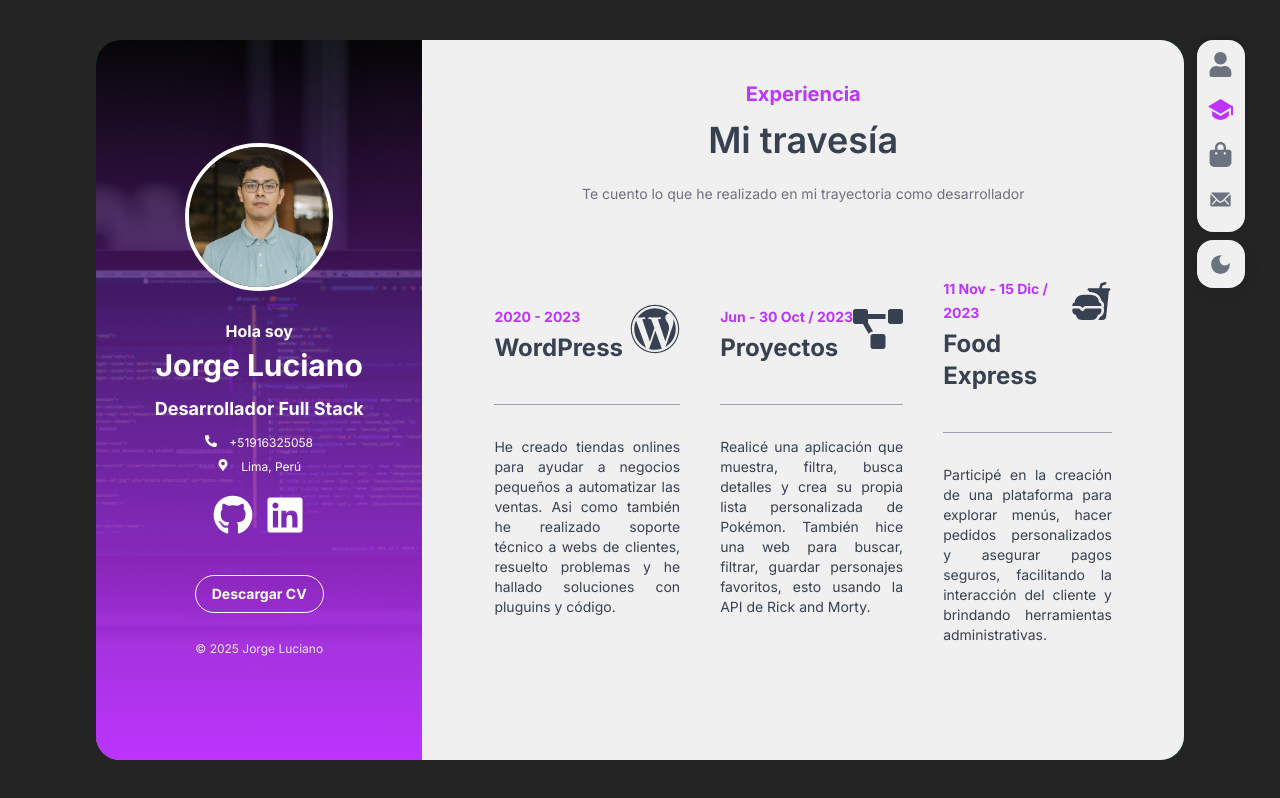
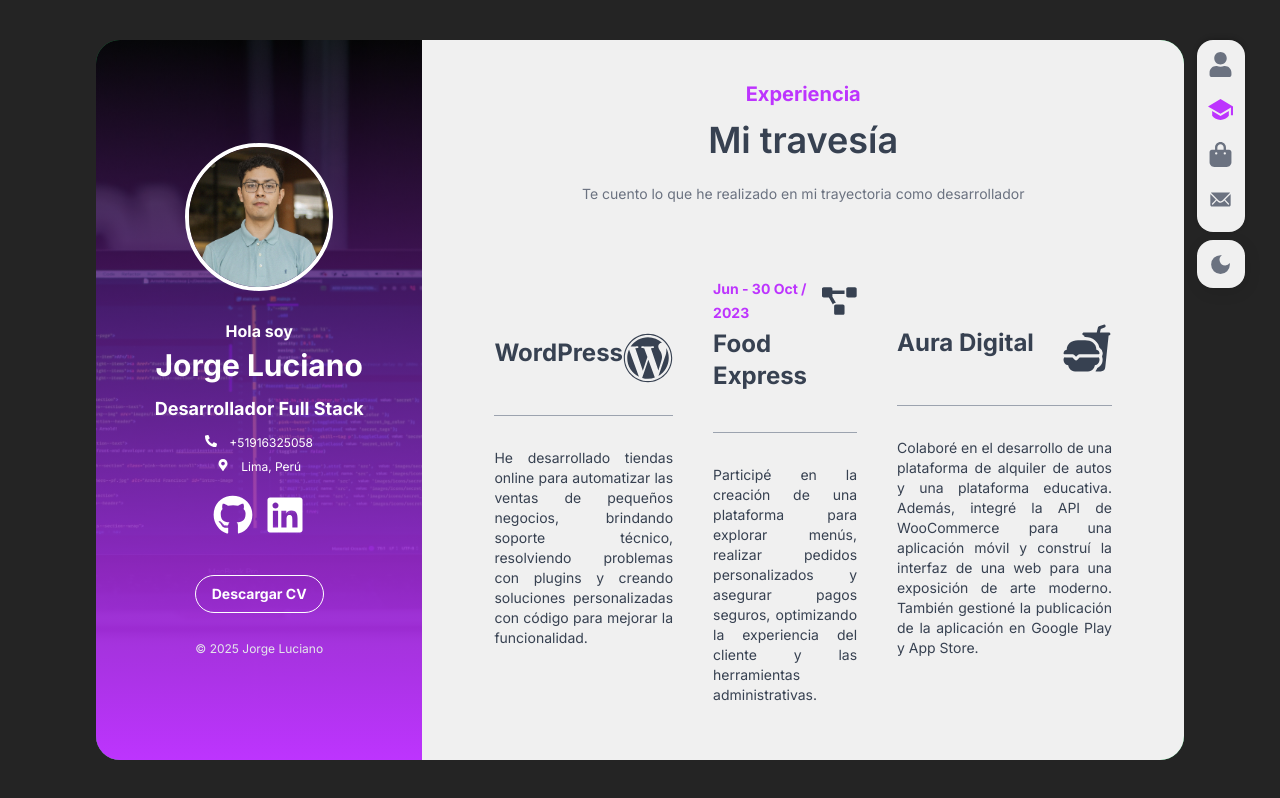
Before and after one commit to JLucianoSS/portfolio-jorge_, a Next.js app: page /experience in a window 1280 px wide. Built offline with nearby package versions, Linux system fonts and the light colour scheme.

Commit message:
Actualizaciones

```diff
--- a/src/app/(views)/experience/page.tsx
+++ b/src/app/(views)/experience/page.tsx
@@ -43,17 +43,14 @@ const ExperiencePage = () => {
           <div className="">
             <div className="flex justify-between">
               <div className="">
-                <span className="text-[#BD34FE] text-sm font-bold">2020 - 2023</span>
+                {/* <span className="text-[#BD34FE] text-sm font-bold">2020 - 2023</span> */}
                 <h1 className={`${ isDarkMode ? 'text-white' : 'text-gray-700' } text-2xl font-bold mt-1 mb-2`}>WordPress</h1>
               </div>
               <FaWordpress className={`${ isDarkMode ? 'text-white' : 'text-gray-700' }`} size={50} />
             </div>
             <hr className="border-t-1 border-gray-400 mb-8 mt-8" />
             <p className={`${ isDarkMode ? 'text-white' : 'text-gray-700' } text-gray-600 text-sm text-justify`}>
-              He creado tiendas onlines para ayudar a negocios pequeños a
-              automatizar las ventas. Asi como también he realizado soporte
-              técnico a webs de clientes, resuelto problemas
-              y he hallado soluciones con pluguins y código.
+              He desarrollado tiendas online para automatizar las ventas de pequeños negocios, brindando soporte técnico, resolviendo problemas con plugins y creando soluciones personalizadas con código para mejorar la funcionalidad.
             </p>
 
           </div>
@@ -62,16 +59,13 @@ const ExperiencePage = () => {
             <div className="flex justify-between">
               <div className="">
                 <span className="text-[#BD34FE] text-sm font-bold">Jun - 30 Oct / 2023</span>
-                <h1 className={` ${ isDarkMode ? 'text-white' : 'text-gray-700' } text-2xl font-bold mt-1 mb-2`}>Proyectos</h1>
+                <h1 className={` ${ isDarkMode ? 'text-white' : 'text-gray-700' } text-2xl font-bold mt-1 mb-2`}>Food Express</h1>
               </div>
               <FaProjectDiagram className={`${ isDarkMode ? 'text-white' : 'text-gray-700' }` } size={50}/>
             </div>
             <hr className="border-t-1 border-gray-400 mb-8 mt-8" />
             <p className={`${ isDarkMode ? 'text-white' : 'text-gray-700' } text-gray-600 text-sm text-justify`}>
-              Realicé una aplicación que muestra, filtra, busca detalles y crea su
-              propia lista personalizada de Pokémon. También hice una web para
-              buscar, filtrar, guardar personajes favoritos, esto usando la API de
-              Rick and Morty.
+              Participé en la creación de una plataforma para explorar menús, realizar pedidos personalizados y asegurar pagos seguros, optimizando la experiencia del cliente y las herramientas administrativas.
             </p>
 
           </div>
@@ -79,16 +73,14 @@ const ExperiencePage = () => {
           <div className="">
             <div className="flex justify-between">
               <div className="">
-                <span className="text-[#BD34FE] text-sm font-bold">11 Nov - 15 Dic / 2023</span>
-                <h1 className={` ${ isDarkMode ? 'text-white' : 'text-gray-700' } text-2xl font-bold mt-1 mb-2`}>Food Express</h1>
+                {/* <span className="text-[#BD34FE] text-sm font-bold">11 Nov - 15 Dic / 2023</span> */}
+                <h1 className={` ${ isDarkMode ? 'text-white' : 'text-gray-700' } text-2xl font-bold mt-1 mb-2`}>Aura Digital</h1>
               </div>
               <IoFastFood className={`${ isDarkMode ? 'text-white' : 'text-gray-700' }`} size={50} />
             </div>
             <hr className="border-t-1 border-gray-400 mb-8 mt-8" />
             <p className={`${ isDarkMode ? 'text-white' : 'text-gray-700' } text-gray-600 text-sm text-justify`}>
-              Participé en la creación de una plataforma para explorar menús,
-              hacer pedidos personalizados y asegurar pagos seguros, facilitando
-              la interacción del cliente y brindando herramientas administrativas.
+              Colaboré en el desarrollo de una plataforma de alquiler de autos y una plataforma educativa. Además, integré la API de WooCommerce para una aplicación móvil y construí la interfaz de una web para una exposición de arte moderno. También gestioné la publicación de la aplicación en Google Play y App Store.
             </p>
 
           </div>
--- a/src/app/(views)/portfolio/page.tsx
+++ b/src/app/(views)/portfolio/page.tsx
@@ -63,7 +63,7 @@ const PortfolioPage = () => {
             subtitle="Aura Digital"
             description="Gestión de reservas y autos"
             techs="React, NextJS, Tailwind, Node.js, y PostgreSQL. "
-            redirectPageUrl="https://pokemon-app-jorge.vercel.app"
+            redirectPageUrl="#"
             justifyContent="left"
           />
 
```
